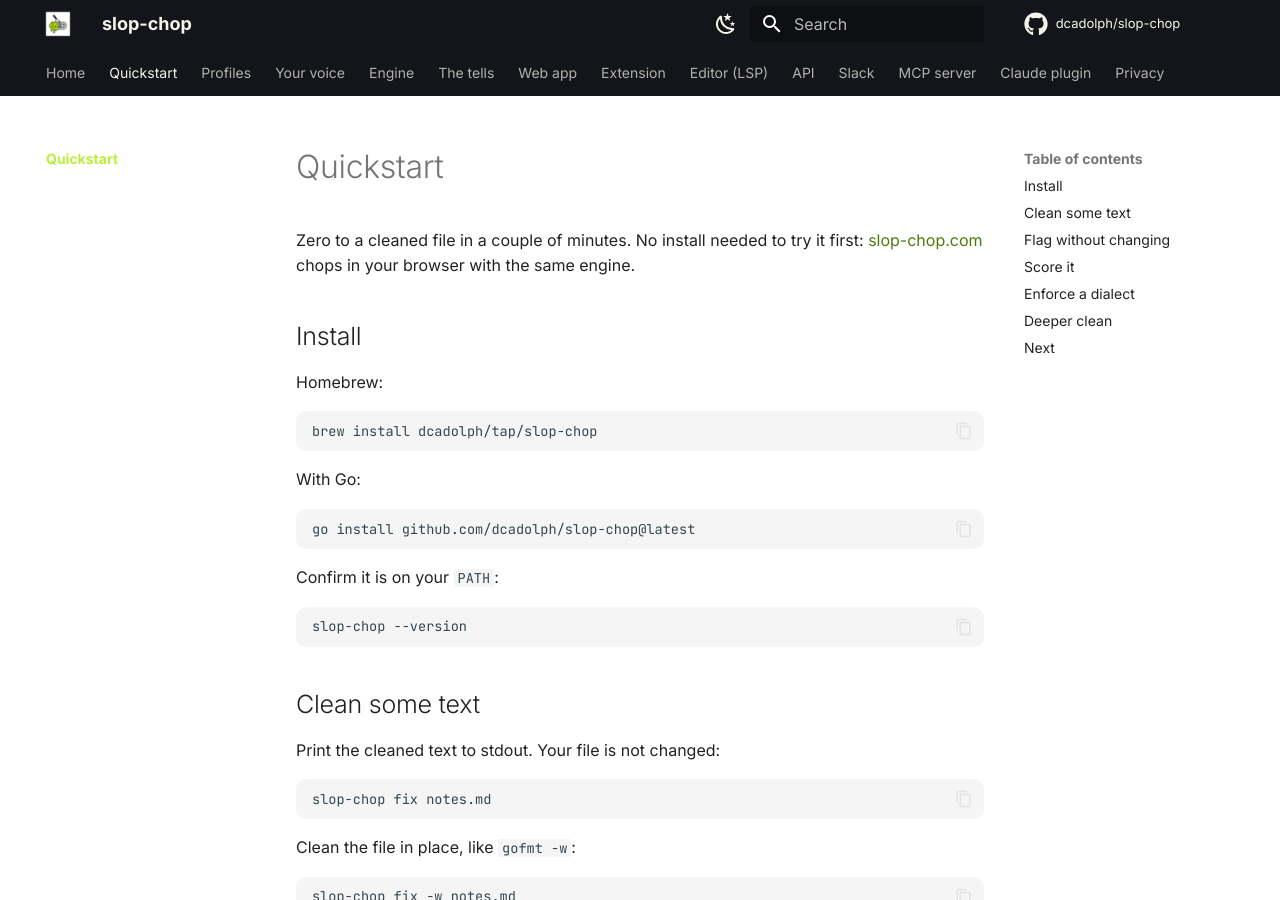
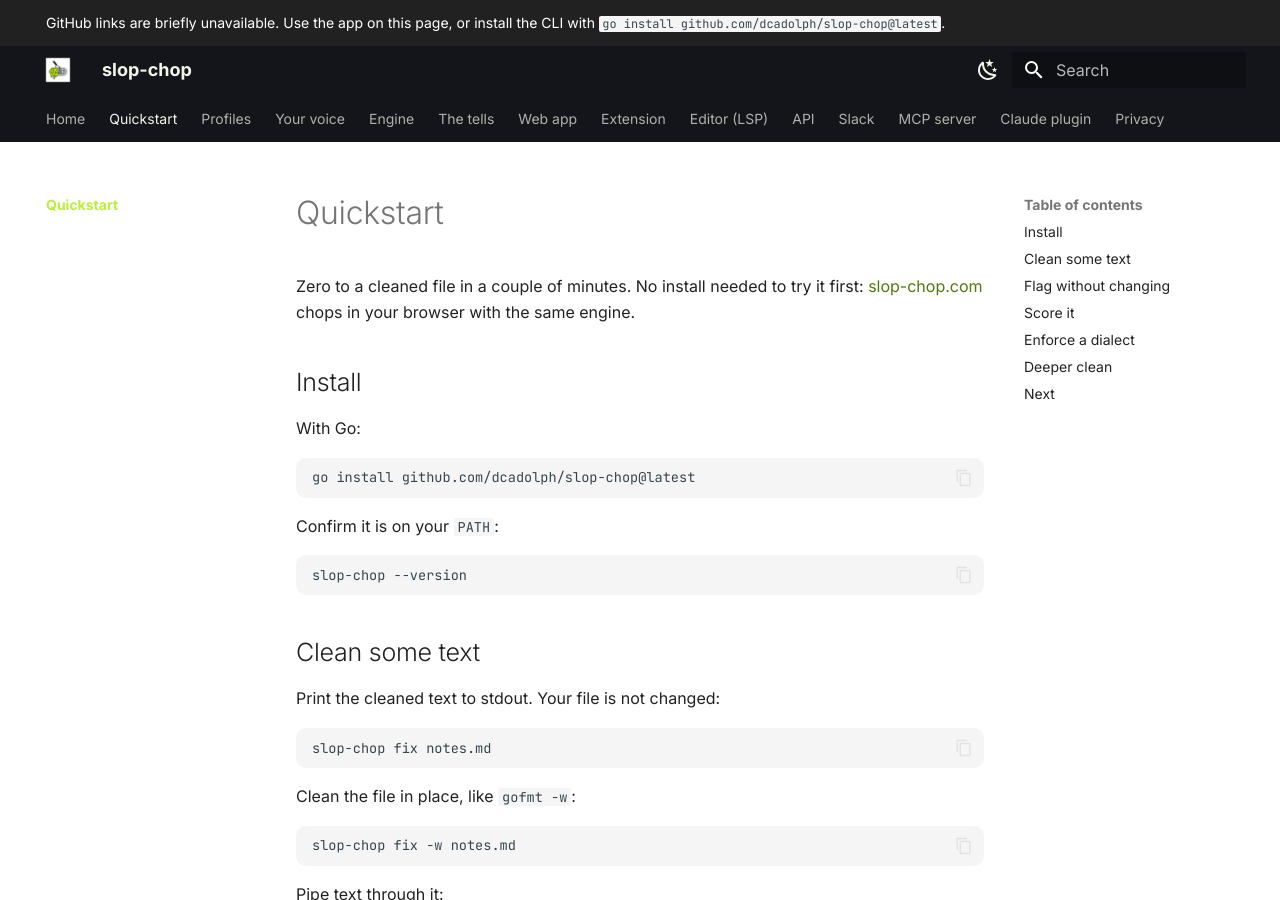
Before and after one commit to dcadolph/slop-chop, an MkDocs documentation site: the page built from docs/quickstart.md, in a window 1280 px wide and 900 px high. Built offline with MkDocs 1.6.1 and Material for MkDocs 9.7.7, drawn with Linux system fonts in a browser that asks for light colours; comment, search, counter and statistics services are not loaded.

Commit message:
Drop the dead Homebrew tap and repo links

````diff
--- a/docs/quickstart.md
+++ b/docs/quickstart.md
@@ -4,12 +4,6 @@
 [slop-chop.com](https://slop-chop.com/) chops in your browser with the same engine.
 
 ## Install
-
-Homebrew:
-
-```sh
-brew install dcadolph/tap/slop-chop
-```
 
 With Go:
 
--- a/mkdocs.yml
+++ b/mkdocs.yml
@@ -1,9 +1,6 @@
 site_name: slop-chop
 site_description: Chop the slop. Text that reads like a person wrote it.
 site_url: https://slop-chop.com/
-repo_url: https://github.com/dcadolph/slop-chop
-repo_name: dcadolph/slop-chop
-edit_uri: edit/main/docs/
 docs_dir: docs
 use_directory_urls: false
 copyright: MIT License
@@ -16,8 +13,6 @@
   font:
     text: Inter
     code: JetBrains Mono
-  icon:
-    repo: fontawesome/brands/github
   palette:
     - media: "(prefers-color-scheme: dark)"
       scheme: slate
@@ -81,8 +76,3 @@
 extra_javascript:
   - assets/app.js
   - assets/extdemo.js
-
-extra:
-  social:
-    - icon: fontawesome/brands/github
-      link: https://github.com/dcadolph/slop-chop
--- a/overrides/main.html
+++ b/overrides/main.html
@@ -1,4 +1,9 @@
 {% extends "base.html" %}
+
+{% block announce %}
+  GitHub links are briefly unavailable. Use the app on this page, or install the CLI with
+  <code>go install github.com/dcadolph/slop-chop@latest</code>.
+{% endblock %}
 
 {% block extrahead %}
   <link rel="manifest" href="manifest.json">
````
